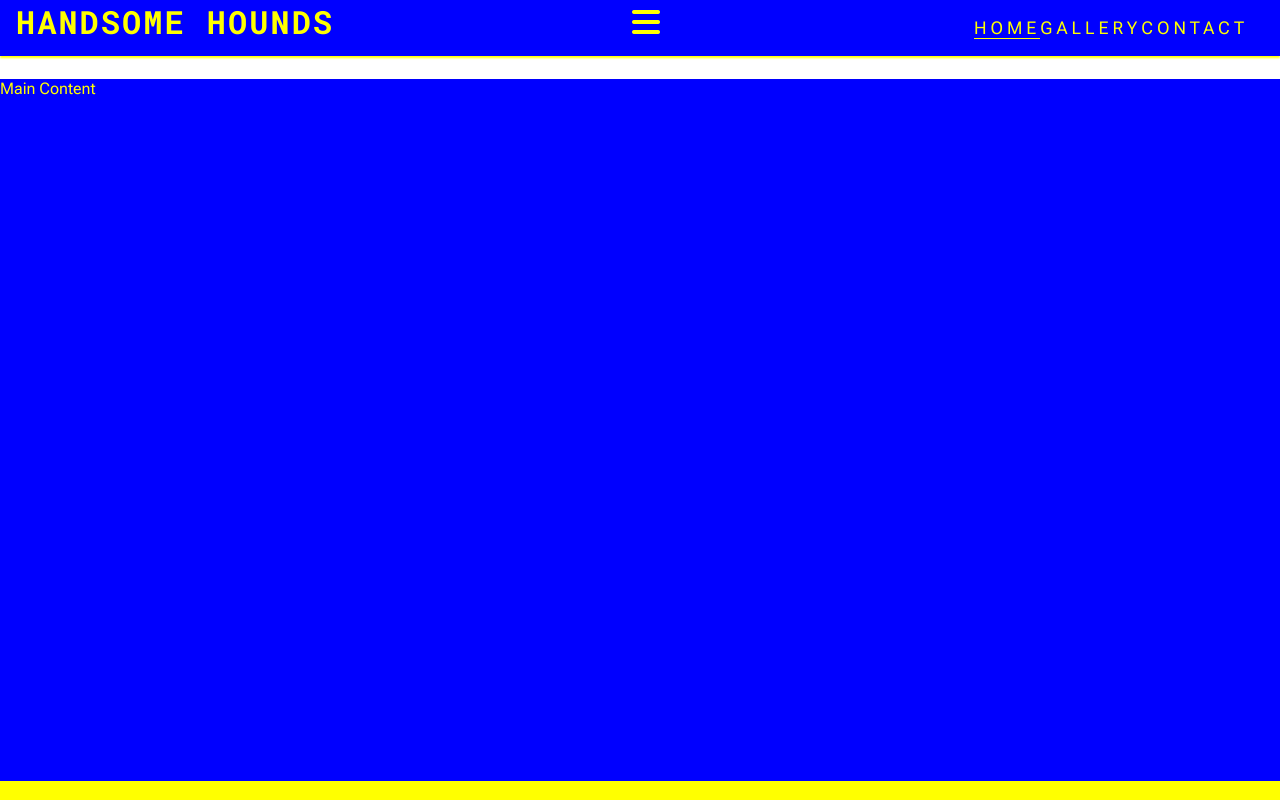
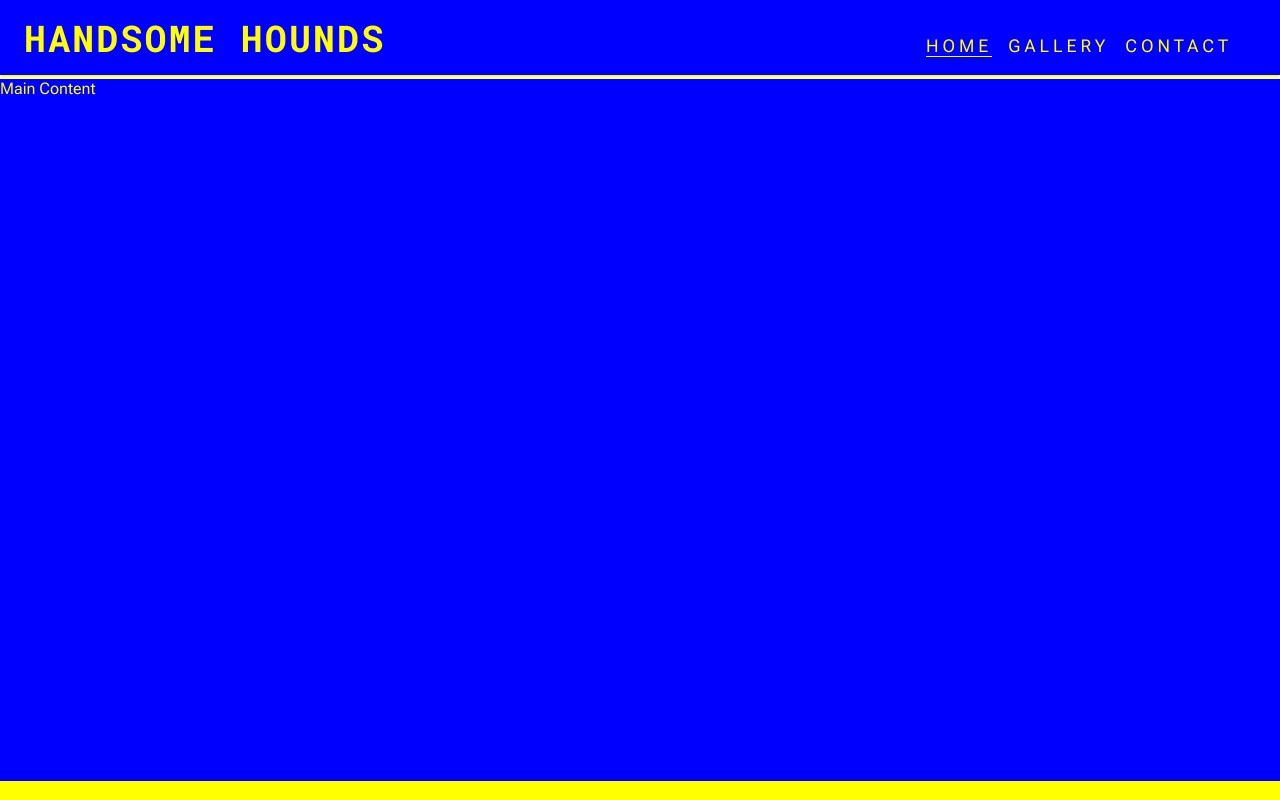
Before and after one commit to stephanielenehan/HH-Continued-, a plain HTML site: page index.html in a window 1280 px wide. Drawn offline with Linux system fonts and the light colour scheme.

Commit message:
in media query >=768px adjust logo to no greater than 230% or will wrap onto 2nd line

```diff
--- a/assets/css/style.css
+++ b/assets/css/style.css
@@ -169,20 +169,19 @@ footer {
         /*so items will now show side by side & not under each other*/
     }
 
-    /*#menu>li {
+    #menu>li {
         margin-right: 1rem;
-        /*padding-bottom: none;*/
-    /*}
+    }
 
     .nav-toggle-label {
         display: none;
     }
 
-    /*#logo {
-        font-size: 250%;
+    #logo {
+        font-size: 230%;
         line-height: 75px;
         margin: 0 0.5rem;
-    }*/
+    }
 }
 
 /*Main Content*/
```
